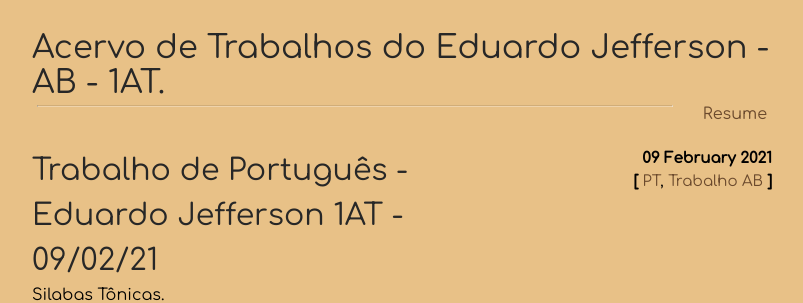
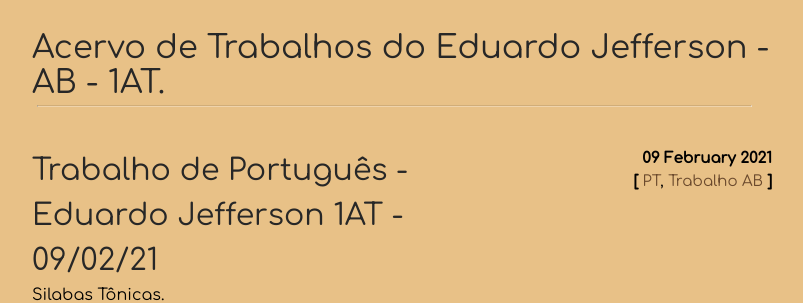
Before and after one commit to heart-leap/heart-leap.github.io, a Jekyll site: the page built from index.html, in a window 1280 px wide. Shown: the top 303 px of the page, without its empty margins (238-1041 px from the left). Built offline with Jekyll 4.4.1, drawn with Linux system fonts in a browser that asks for light colours.

Commit message:
removi a navbar

```diff
--- a/_config.yml
+++ b/_config.yml
@@ -18,5 +18,3 @@ sass:
     sass_dir: css
 
 navbar:
- - name: "Resume"
-   absolute-link: "https://pro-panda.github.io/resume.pdf"
```
